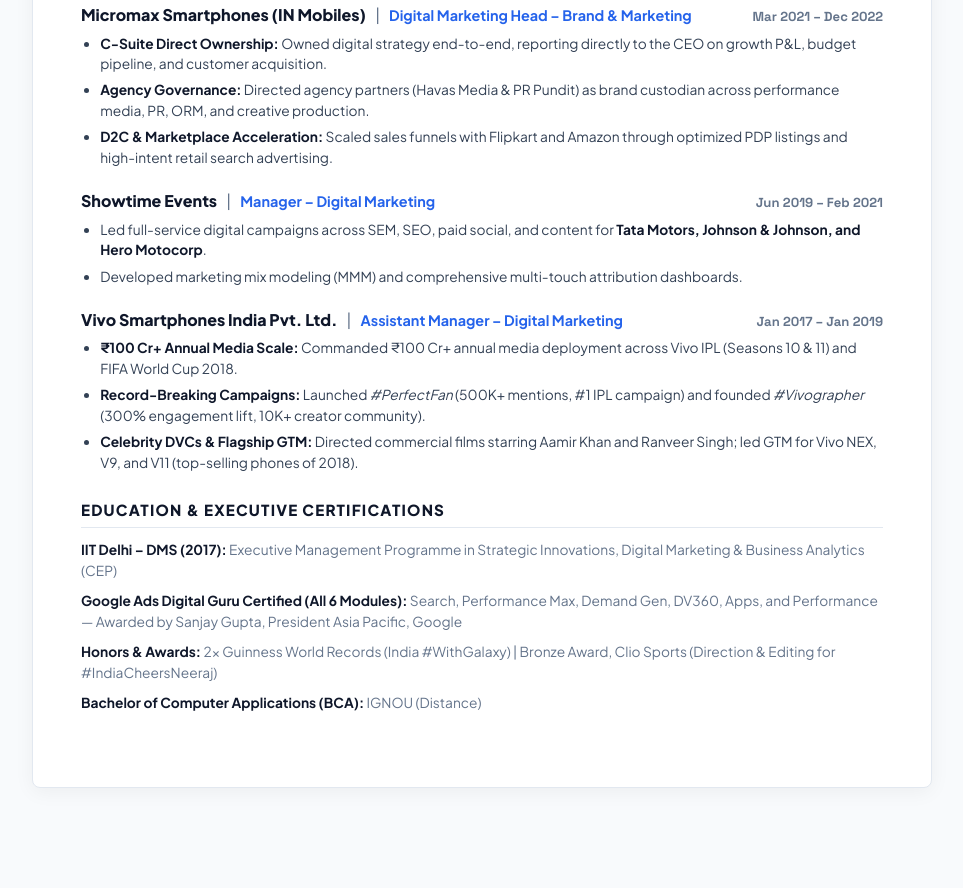
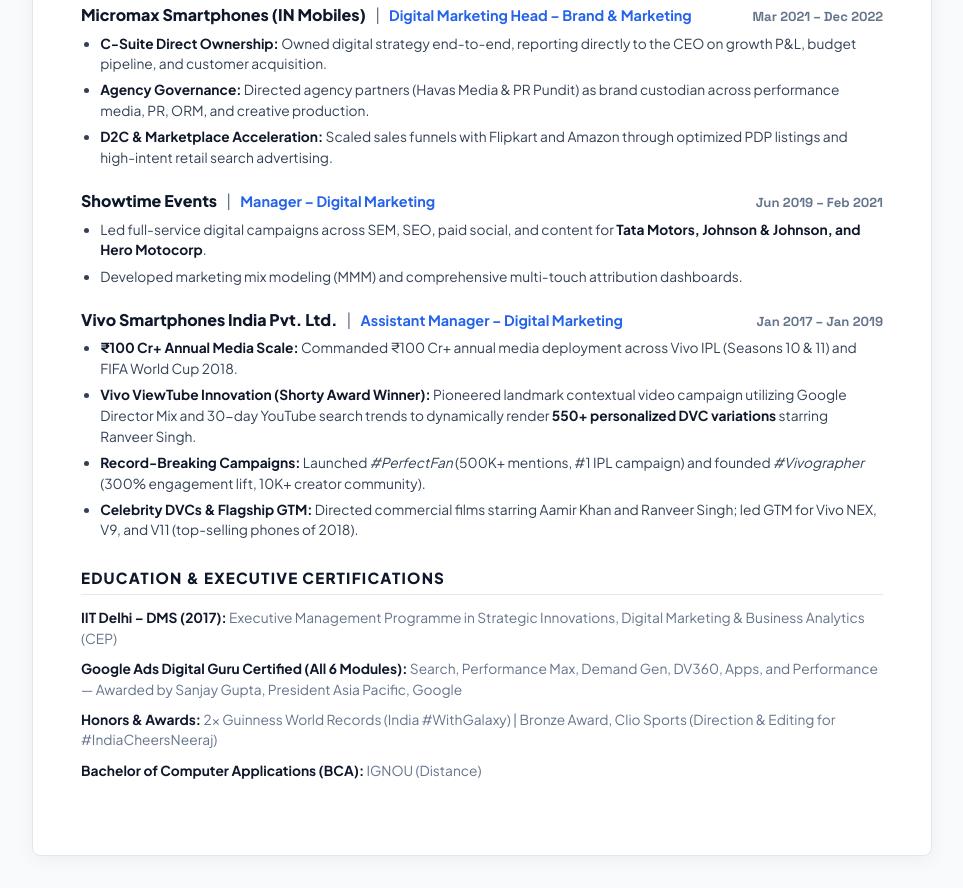
Before and after one commit to anshuseth007-ops/portfolio, a plain HTML site: page resume/index.html in a window 1280 px wide. Shown: the part 1281-2169 px from the top of the page, without its empty margins (158-1121 px from the left). Before the commit the page ends 2101 px from the top, so only its background shows below. Drawn offline with Linux system fonts and the light colour scheme.

Commit message:
feat: add Vivo ViewTube 550+ DVC innovation to executive resume

```diff
--- a/resume/index.html
+++ b/resume/index.html
@@ -355,6 +355,7 @@
         </div>
         <ul class="exp-bullets">
           <li><strong>₹100 Cr+ Annual Media Scale:</strong> Commanded ₹100 Cr+ annual media deployment across Vivo IPL (Seasons 10 & 11) and FIFA World Cup 2018.</li>
+          <li><strong>Vivo ViewTube Innovation (Shorty Award Winner):</strong> Pioneered landmark contextual video campaign utilizing Google Director Mix and 30-day YouTube search trends to dynamically render <strong>550+ personalized DVC variations</strong> starring Ranveer Singh.</li>
           <li><strong>Record-Breaking Campaigns:</strong> Launched <em>#PerfectFan</em> (500K+ mentions, #1 IPL campaign) and founded <em>#Vivographer</em> (300% engagement lift, 10K+ creator community).</li>
           <li><strong>Celebrity DVCs & Flagship GTM:</strong> Directed commercial films starring Aamir Khan and Ranveer Singh; led GTM for Vivo NEX, V9, and V11 (top-selling phones of 2018).</li>
         </ul>
```
Also changed, not shown: 1 other file.
